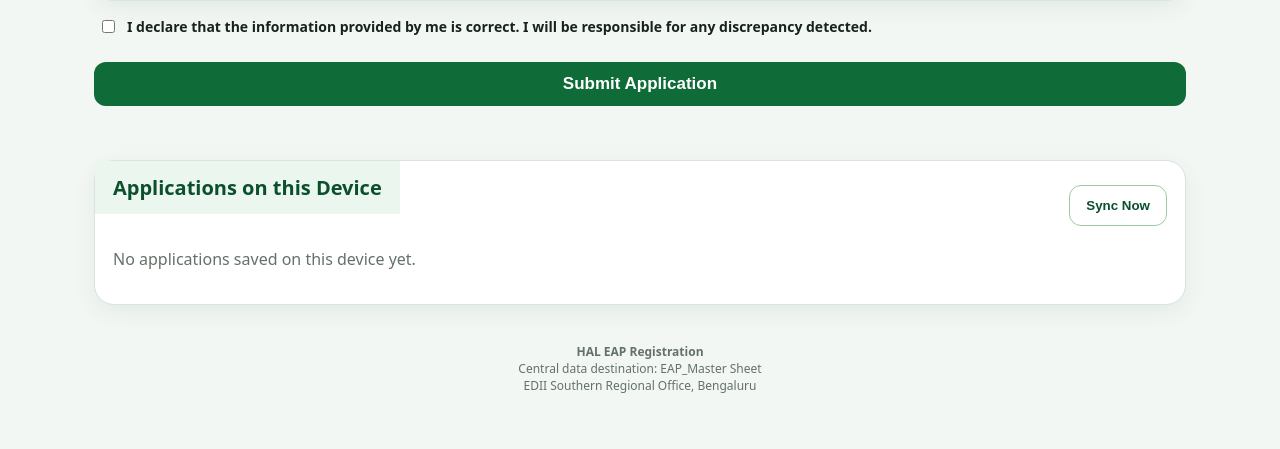
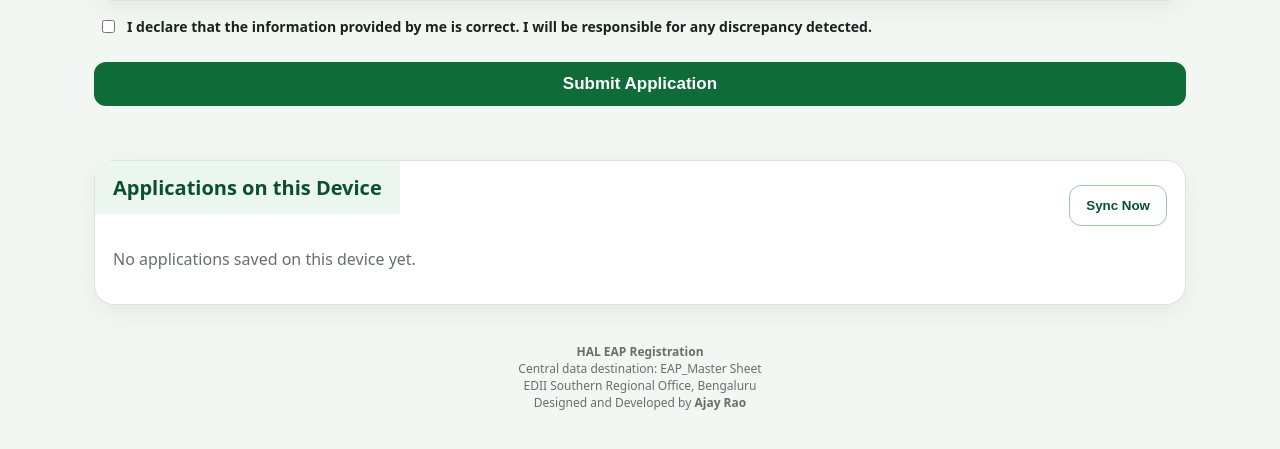
Before and after one commit to 36kuberanenterprises-tech/OptionBuyerAndroid, a website: page eapweb/public/index.html in a window 1280 px wide. Shown: the part 2669-3118 px from the top of the page. Drawn offline with Linux system fonts and the light colour scheme; no server answers.

Commit message:
Add designer credit to welcome and footer

```diff
--- a/eapweb/public/index.html
+++ b/eapweb/public/index.html
@@ -1,5 +1,5 @@
 <!doctype html><html lang="en"><head><meta charset="utf-8"><meta name="viewport" content="width=device-width,initial-scale=1,viewport-fit=cover"><meta name="theme-color" content="#299932"><title>HAL EAP Registration</title><link rel="manifest" href="/manifest.webmanifest"><link rel="icon" href="/icon.svg"><link rel="stylesheet" href="/styles.css"></head><body>
-<div id="splash" class="splash"><div class="splashbox"><img src="/icon.svg" alt="EDII"><h1>HAL EAP Registration</h1><p>Entrepreneurship Awareness Programme</p><div class="partners"><div class="partner"><span>Organised by</span><b>EDII</b></div><div class="partner"><span>Sponsored by</span><b>HAL</b></div></div><small>EDII Southern Regional Office, Bengaluru</small></div></div>
+<div id="splash" class="splash"><div class="splashbox"><img src="/icon.svg" alt="EDII"><h1>HAL EAP Registration</h1><p>Entrepreneurship Awareness Programme</p><div class="partners"><div class="partner"><span>Organised by</span><b>EDII</b></div><div class="partner"><span>Sponsored by</span><b>HAL</b></div></div><small>EDII Southern Regional Office, Bengaluru</small><div class="developer-credit">Designed and Developed by <b>Ajay Rao</b></div></div></div>
 <header class="top"><img src="/icon.svg" alt="EDII"><div class="titles"><b>EDII</b><span>HAL EAP Registration</span></div><button id="syncTop" class="icon">↻</button></header>
 <main class="page"><section class="hero"><div><h1>New EAP Registration</h1><p id="networkText" class="muted">Checking connection…</p></div><button id="installBtn" class="outline">Install App</button></section>
 <section class="card"><h2>Event Setup</h2><div class="grid2"><label>EAP Date *<input id="eapDate" type="date"></label><label>HAL Project Location *<select id="projectLocation"><option value="">Select</option><option>Kolar | Mulbagal</option><option>Kolar | Srinivaspur</option><option>Bengaluru Rural | Devanahalli</option><option>Bengaluru Rural | Hoskote</option><option>Tumkur | Tumkur</option><option>Tumkur | Gubbi</option><option>Tumkur | Sira</option><option>Bengaluru South | Ramanagara</option><option>Bengaluru South | Channapatna</option></select></label></div></section>
@@ -13,5 +13,5 @@
 <section class="card"><h2>Documents</h2><div class="docs"><div><h3>Candidate Photo *</h3><img id="photoPreview" class="preview"><label class="filebtn">Take / Upload Photo<input id="photo" type="file" accept="image/*" capture="environment"></label></div><div><h3>Applicant Signature Photo *</h3><img id="signaturePreview" class="preview signature"><label class="filebtn">Take / Upload Signature<input id="signature" type="file" accept="image/*" capture="environment"></label></div></div></section>
 <label class="declaration"><input id="declaration" type="checkbox">I declare that the information provided by me is correct. I will be responsible for any discrepancy detected.</label><button id="submitBtn" class="primary submit" type="submit">Submit Application</button><p id="statusMessage" class="status"></p></form>
 <section class="card"><div class="sectionhead"><h2>Applications on this Device</h2><button id="syncBtn" class="outline">Sync Now</button></div><div id="applicationsList"></div></section>
-<footer><b>HAL EAP Registration</b><br>Central data destination: EAP_Master Sheet<br>EDII Southern Regional Office, Bengaluru</footer></main>
+<footer><b>HAL EAP Registration</b><br>Central data destination: EAP_Master Sheet<br>EDII Southern Regional Office, Bengaluru<div class="footer-credit">Designed and Developed by <b>Ajay Rao</b></div></footer></main>
 <dialog id="resultDialog"><div class="dialog"><div class="check">✓</div><h2 id="dialogTitle">Saved</h2><p id="dialogText"></p><div id="dialogSerials" class="serial"></div><div class="actions"><button id="nextBtn" class="primary">Next Applicant</button><button id="closeBtn" class="outline">Close</button></div></div></dialog><script src="/app.js"></script></body></html>
```
